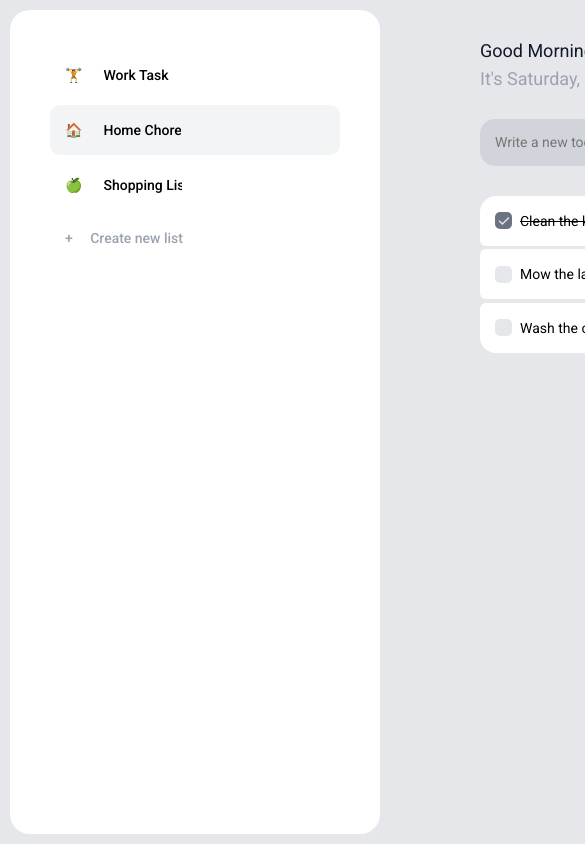
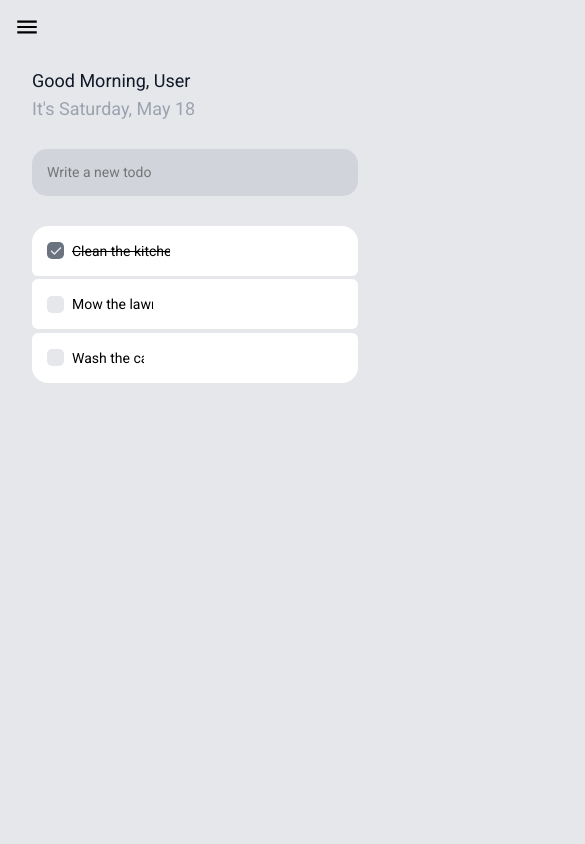
Before and after one commit to amadeu-io/dona.ai-clone, a React (Vite) app: page / in a window 390 px wide. Shown: the top 844 px of the page, 585 px wide, since content can reach past the window. Built offline with nearby package versions, Linux system fonts and the light colour scheme.

Commit message:
Add responsiveness and expandable drawer menu

```diff
--- a/package.json
+++ b/package.json
@@ -15,8 +15,12 @@
     "type-check": "tsc --noEmit"
   },
   "dependencies": {
+    "@emotion/react": "^11.11.4",
+    "@emotion/styled": "^11.11.5",
+    "@mui/material": "^5.15.18",
     "@reduxjs/toolkit": "^2.0.1",
     "react": "^18.2.0",
+    "react-burger-menu": "^3.0.9",
     "react-dom": "^18.2.0",
     "react-hook-form": "^7.51.4",
     "react-redux": "^9.1.0",
--- a/src/App.module.scss
+++ b/src/App.module.scss
@@ -2,6 +2,38 @@
   display: flex;
   padding: 10px;
   min-height: 100vh;
+
+  .right {
+    display: flex;
+    flex-direction: column;
+    align-items: center;
+    padding: 30px 60px;
+    flex: 1;
+
+    @media (max-width: 1015px) {
+      padding: 60px 22px;
+    }
+
+    .rightContainer {
+      width: 100%;
+      max-width: 700px;
+      display: flex;
+      flex-direction: column;
+      gap: 30px;
+    }
+  }
+
+  position: relative;
+
+  .burgerIcon {
+    position: absolute;
+    top: 14px;
+    left: 14px;
+    cursor: pointer;
+    width: 26px;
+    height: auto;
+  }
+}
 
 .left {
   display: flex;
@@ -11,13 +43,24 @@
   width: 370px;
   padding: 40px;
   border-radius: 20px;
+
+  @media (max-width: 460px) {
+    padding: 30px;
+    width: 280px;
+  }
 }
 
-  .right {
-    display: flex;
-    flex-direction: column;
-    padding: 30px 100px;
-    gap: 30px;
-    flex: 1;
+.drawerPaper {
+  border-radius: 20px;
+  width: auto;
+  position: relative;
+
+  .closeIcon {
+    cursor: pointer;
+    position: absolute;
+    top: 18px;
+    right: 18px;
+    width: 26px;
+    height: auto;
   }
 }
--- a/src/App.tsx
+++ b/src/App.tsx
@@ -1,27 +1,78 @@
+import { useState, useEffect } from "react"
+import { useLists } from "./redux/hooks/useLists"
 import Todos from "./components/Todos/Todos"
 import TodoTitles from "./components/Lists/Lists"
 import TodoForm from "./components/Todos/TodoForm/TodoForm"
 import TodoTitleForm from "./components/Lists/ListForm/ListForm"
 import Greeting from "./components/Greeting/Greeting"
 import styles from "./App.module.scss"
-import { useLists } from "./redux/hooks/useLists"
 import { List } from "./types/types"
+import Drawer from "@mui/material/Drawer"
+import CloseIcon from "./icons/CloseIcon"
+import BurgerIcon from "./icons/BurgerIcon"
+
+const SideDrawer = ({ children }) => {
+  const [open, setOpen] = useState(false)
+
+  const toggleDrawer = newOpen => () => {
+    setOpen(newOpen)
+  }
+
+  return (
+    <>
+      <BurgerIcon className={styles.burgerIcon} onClick={toggleDrawer(true)} />
+      <Drawer
+        open={open}
+        onClose={toggleDrawer(false)}
+        classes={{ paper: styles.drawerPaper }}
+      >
+        <CloseIcon className={styles.closeIcon} onClick={toggleDrawer(false)} />
+        {children}
+      </Drawer>
+    </>
+  )
+}
 
 const App = () => {
   const { lists } = useLists()
   const activeList: List = lists.find(list => list.active)
 
+  const [showDrawer, setShowDrawer] = useState(false)
+
+  useEffect(() => {
+    const handleResize = () => {
+      setShowDrawer(window.innerWidth < 1015)
+    }
+
+    handleResize()
+
+    window.addEventListener("resize", handleResize)
+
+    return () => window.removeEventListener("resize", handleResize)
+  }, [])
+
   return (
     <div className={styles.app}>
+      {showDrawer ? (
+        <SideDrawer>
           <aside className={styles.left}>
             <TodoTitles lists={lists} />
             <TodoTitleForm />
           </aside>
+        </SideDrawer>
+      ) : (
+        <aside className={styles.left}>
+          <TodoTitles lists={lists} />
+          <TodoTitleForm />
+        </aside>
+      )}
 
       <main className={styles.right}>
+        <div className={styles.rightContainer}>
           <Greeting />
           <TodoForm />
           {activeList && <Todos activeList={activeList} />}
+        </div>
       </main>
     </div>
   )
--- /dev/null
+++ b/src/icons/BurgerIcon.tsx
@@ -0,0 +1,21 @@
+interface Props {
+  className?: string
+  onClick: () => void
+}
+
+const BurgerIcon: React.FC<Props> = ({ className, onClick }) => {
+  return (
+    <svg
+      width="24"
+      height="24"
+      className={className}
+      onClick={onClick}
+      xmlns="http://www.w3.org/2000/svg"
+      viewBox="0 -960 960 960"
+    >
+      <path d="M120-240v-80h720v80H120Zm0-200v-80h720v80H120Zm0-200v-80h720v80H120Z" />
+    </svg>
+  )
+}
+
+export default BurgerIcon
--- /dev/null
+++ b/src/icons/CloseIcon.tsx
@@ -0,0 +1,23 @@
+interface Props {
+  className?: string
+  onClick: () => void
+
+}
+
+const CloseIcon: React.FC<Props> = ({ className, onClick }) => {
+  return (
+    <svg
+      width="24"
+      height="24"
+      className={className}
+      onClick={onClick}
+
+      xmlns="http://www.w3.org/2000/svg"
+      viewBox="0 -960 960 960"
+    >
+      <path d="m256-200-56-56 224-224-224-224 56-56 224 224 224-224 56 56-224 224 224 224-56 56-224-224-224 224Z" />
+    </svg>
+  )
+}
+
+export default CloseIcon
```
Also changed, not shown: 1 other file (tests, documents, lock files or other folders). Lines whose indentation alone changed are shown as unchanged.
